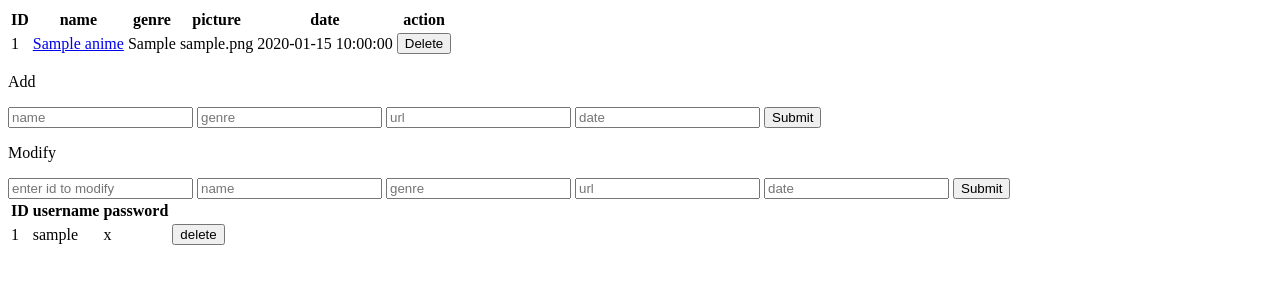
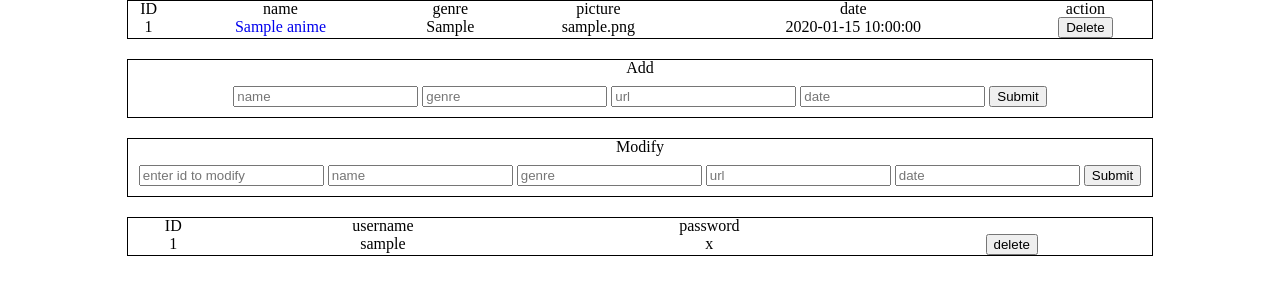
Before and after one commit to mariete36/SI_PHP, a PHP site: page /admin.php in a window 1280 px wide. Shown: the top 300 px of the page. Run offline with PHP 8.4, Linux system fonts and the light colour scheme; tables that the repository leaves empty or names only in its code hold one stand-in row (values such as "Sample post").

Commit message:
merge-really ended this time lol

```diff
--- a/admin.php
+++ b/admin.php
@@ -14,6 +14,8 @@ session_start();
     <meta name="viewport"
           content="width=device-width, user-scalable=no, initial-scale=1.0, maximum-scale=1.0, minimum-scale=1.0">
     <meta http-equiv="X-UA-Compatible" content="ie=edge">
+    <link rel="stylesheet" href="css/style.css">
+    <link rel="stylesheet" href="css/reset.css">
     <title>Document</title>
 </head>
 
@@ -89,7 +91,7 @@ session_start();
     </div>
 
 
-
+    <div class="read">
         <table>
             <tr>
                 <th>ID</th>
@@ -129,6 +131,7 @@ session_start();
                 </tr>
             <?php endwhile;?>
         </table>
+    </div>
 
     <?php
     // SHOW ERROR MESSAGES
--- a/index.php
+++ b/index.php
@@ -9,7 +9,6 @@
     <meta name="viewport" content="width=device-width, user-scalable=no, minimum-scale=1.0, maximum-scale=1.0">
     <meta http-equiv="X-UA-Compatible" content="ie=edge">
     <title>OTAKOON</title>
-    <link rel="stylesheet" href="css/style.css">
     <link rel="stylesheet" href="css/reset.css">
 </head>
 
```
Lines whose indentation alone changed are shown as unchanged.
